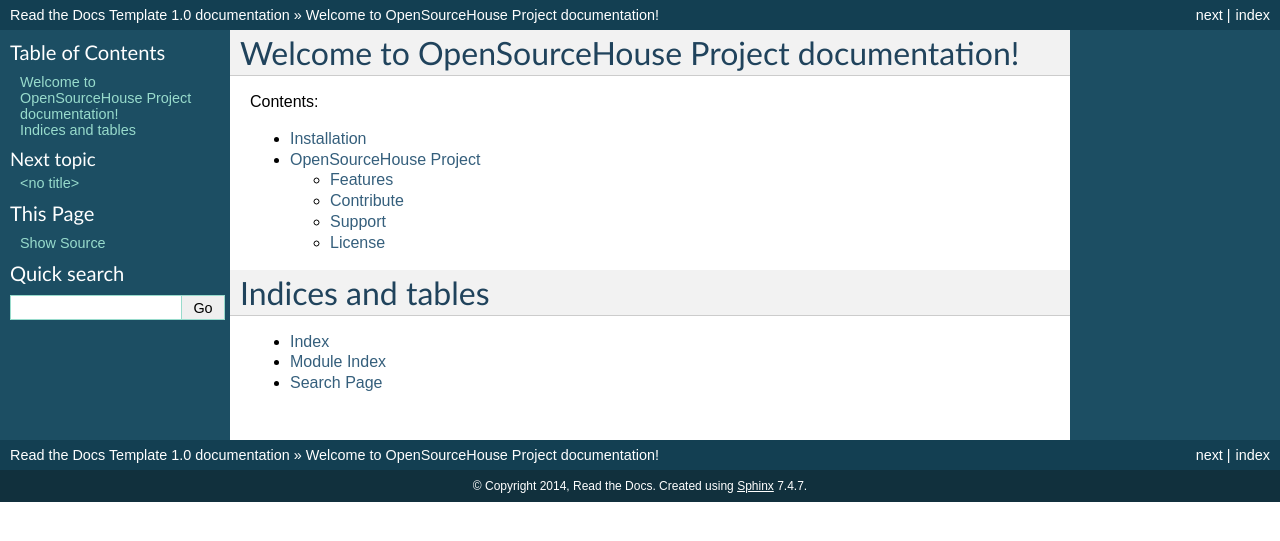
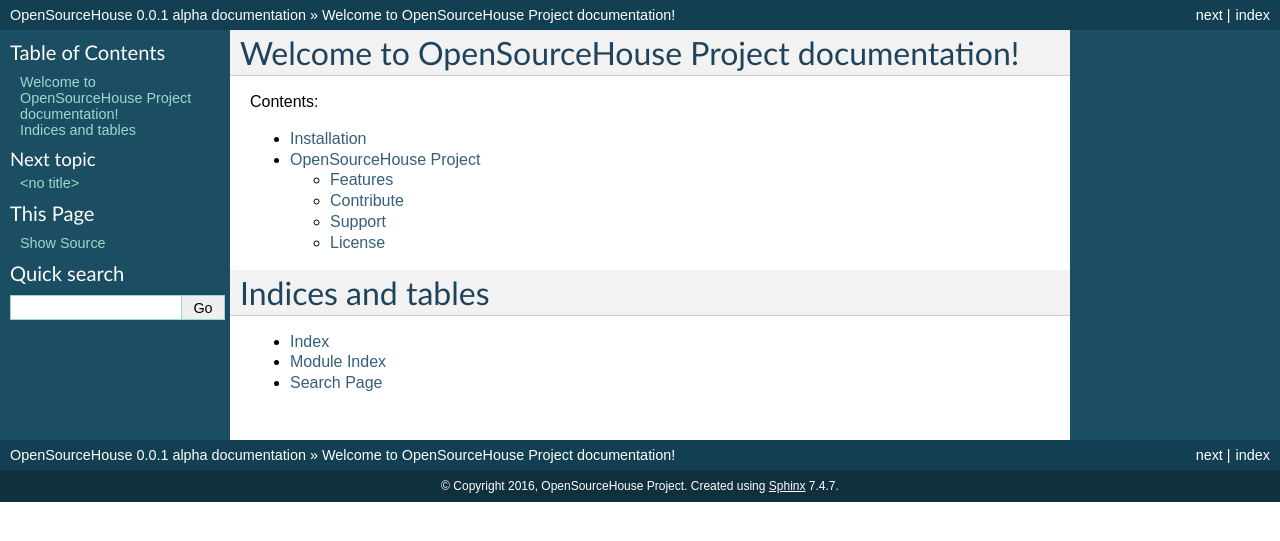
Before and after one commit to bitnukl/main, a Sphinx documentation site: the page built from docs/index.rst, in a window 1280 px wide. Shown: the top 541 px of the page. Built offline with Sphinx 7.4.7, drawn with Linux system fonts in a browser that asks for light colours.

Commit message:
Update conf.py

```diff
--- a/docs/conf.py
+++ b/docs/conf.py
@@ -43,17 +43,17 @@ source_suffix = '.rst'
 master_doc = 'index'
 
 # General information about the project.
-project = u'Read the Docs Template'
-copyright = u'2014, Read the Docs'
+project = u'OpenSourceHouse'
+copyright = u'2016, OpenSourceHouse Project'
 
 # The version info for the project you're documenting, acts as replacement for
 # |version| and |release|, also used in various other places throughout the
 # built documents.
 #
 # The short X.Y version.
-version = '1.0'
+version = '0.0.1'
 # The full version, including alpha/beta/rc tags.
-release = '1.0'
+release = '0.0.1 alpha'
 
 # The language for content autogenerated by Sphinx. Refer to documentation
 # for a list of supported languages.
@@ -176,7 +176,7 @@ html_static_path = ['_static']
 #html_file_suffix = None
 
 # Output file base name for HTML help builder.
-htmlhelp_basename = 'ReadtheDocsTemplatedoc'
+htmlhelp_basename = 'OpenSourceHousedoc'
 
 
 # -- Options for LaTeX output ---------------------------------------------
@@ -196,8 +196,8 @@ latex_elements = {
 # (source start file, target name, title,
 #  author, documentclass [howto, manual, or own class]).
 latex_documents = [
-  ('index', 'ReadtheDocsTemplate.tex', u'Read the Docs Template Documentation',
-   u'Read the Docs', 'manual'),
+  ('index', 'OpenSourceHouse.tex', u'OpenSourceHouse Documentation',
+   u'OpenSourceHouse', 'manual'),
 ]
 
 # The name of an image file (relative to this directory) to place at the top of
@@ -226,8 +226,8 @@ latex_documents = [
 # One entry per manual page. List of tuples
 # (source start file, name, description, authors, manual section).
 man_pages = [
-    ('index', 'readthedocstemplate', u'Read the Docs Template Documentation',
-     [u'Read the Docs'], 1)
+    ('index', 'OpenSourceHouse Project', u'OpenSourceHouse Project Documentation',
+     [u'OpenSourceHouse'], 1)
 ]
 
 # If true, show URL addresses after external links.
@@ -240,9 +240,9 @@ man_pages = [
 # (source start file, target name, title, author,
 #  dir menu entry, description, category)
 texinfo_documents = [
-  ('index', 'ReadtheDocsTemplate', u'Read the Docs Template Documentation',
-   u'Read the Docs', 'ReadtheDocsTemplate', 'One line description of project.',
-   'Miscellaneous'),
+  ('index', 'OpenSourceHouseProject', u'OpenSourceHouse Project Documentation',
+   u'Open Source House', 'Open Source House Project', 'A free/libre documentation of a home-automation system',
+   'home automation'),
 ]
 
 # Documents to append as an appendix to all manuals.
```
